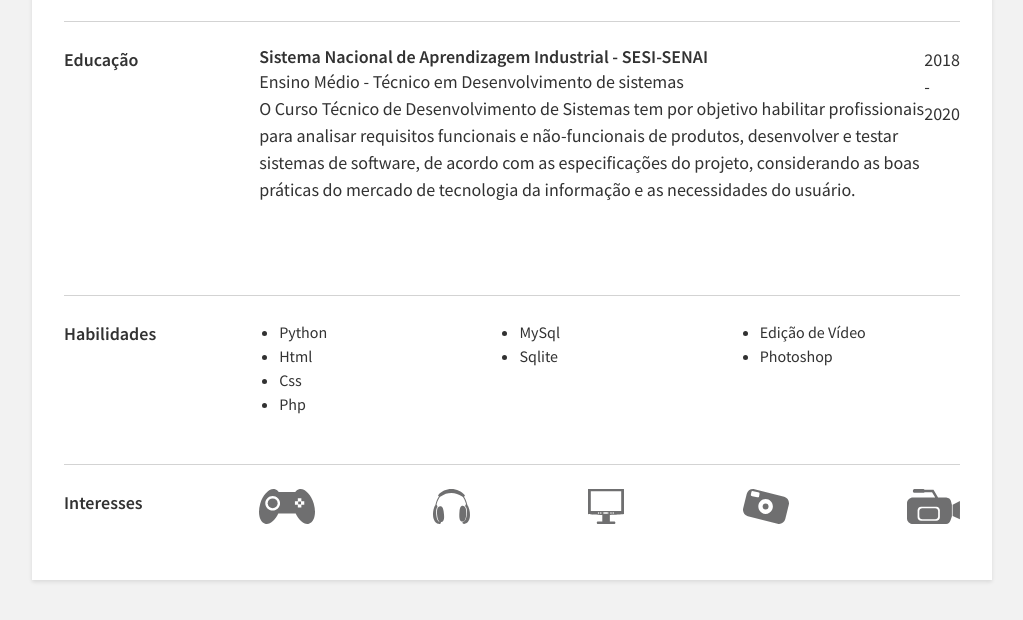
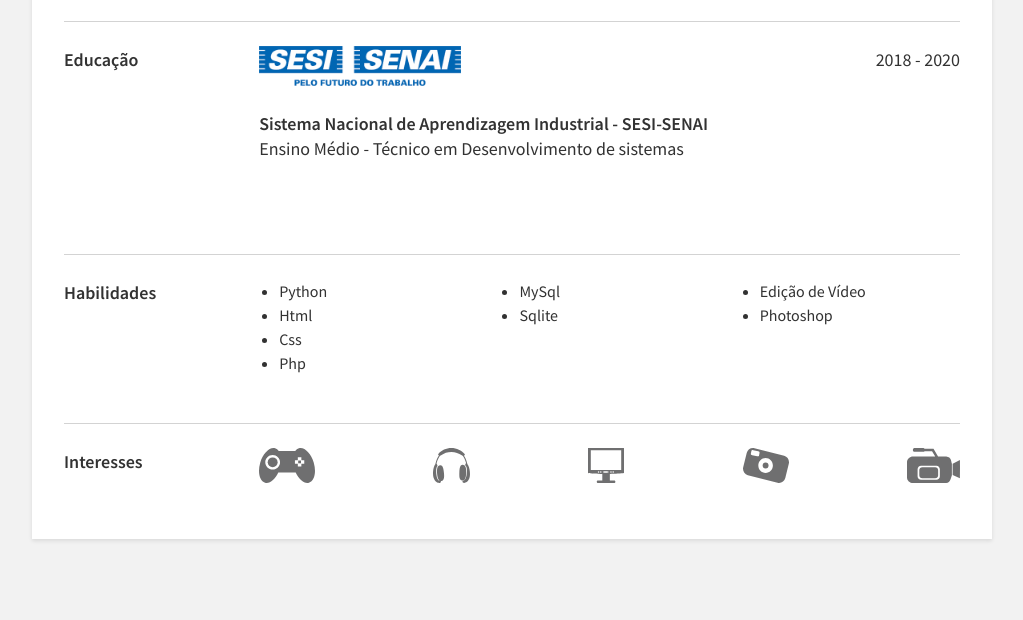
Before and after one commit to pedrohhcunha/pedrohhcunha.github.io, a plain HTML site: page index.html in a window 1280 px wide. Shown: the part 252-872 px from the top of the page, without its empty margins (128-1151 px from the left). After the commit the page ends 831 px from the top, so only its background shows below. Drawn offline with nearby package versions, Linux system fonts and the light colour scheme.

Commit message:
Release 1.1

```diff
--- a/index.html
+++ b/index.html
@@ -44,12 +44,9 @@
         <div class="job">
           <div class="job-title-container">
             <div>
+              <div class="sesi"><img src="img/seseisenai2.png"></div>
               <div class="job-company">Sistema Nacional de Aprendizagem Industrial - SESI-SENAI</div>
               <div class="job-title">Ensino Médio - Técnico em Desenvolvimento de sistemas</div>
-              <p>O Curso Técnico de Desenvolvimento de Sistemas tem por objetivo habilitar profissionais para analisar
-                requisitos funcionais e não-funcionais de produtos, desenvolver e testar sistemas de software, de acordo
-                com as especificações do projeto, considerando as boas práticas do mercado de tecnologia da informação e
-                as necessidades do usuário.</p>
             </div>
             <div>
               2018 - 2020
```
